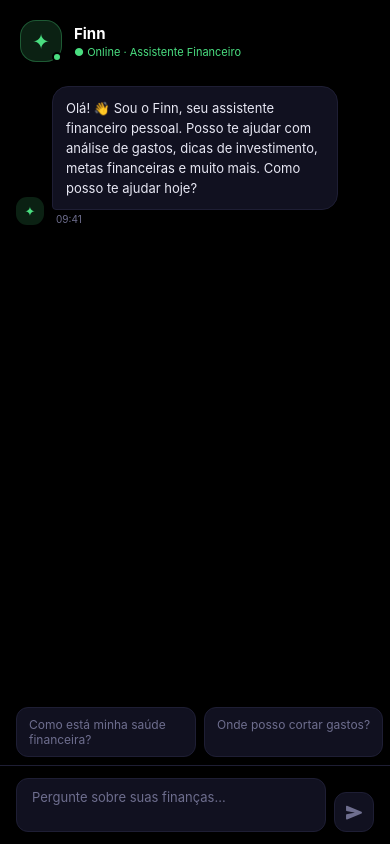
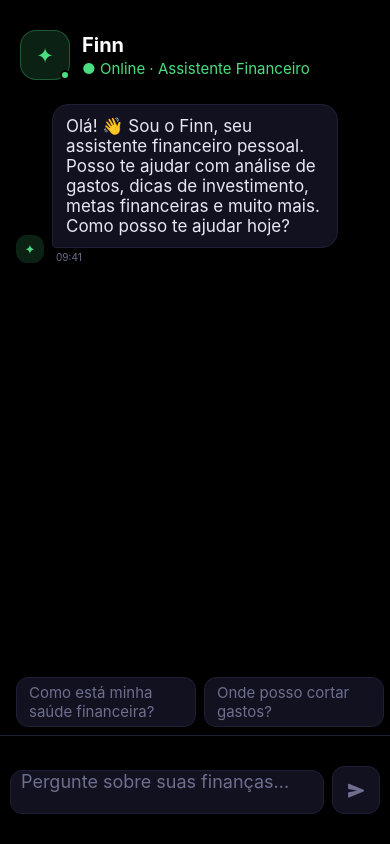
Before and after one commit to Douglas-Bezerra/FinUp, a React Native app in the folder mobileapp/: screen /Assistente in a window 390 px wide. Built offline with nearby package versions, Linux system fonts and the light colour scheme; no server answers.

Commit message:
aplicado estilo de gradiente em algumas partes da tela do assistente

```diff
--- a/mobileapp/src/views/TelaAssistente.tsx
+++ b/mobileapp/src/views/TelaAssistente.tsx
@@ -12,6 +12,7 @@ import { useEffect, useRef, useState } from "react";
 import { Ionicons } from "@expo/vector-icons";
 
 import { colors } from "../styles/colors";
+import GradientText from "../components/GradientText"
 
 type Msg = {
     id: number;
@@ -111,17 +112,20 @@ export default function TelaAssistente() {
             {/* Cabeçalho */}
             <View style={styles.header}>
                 <View style={styles.finnIcon}>
-                    <Text style={styles.finnSymbol}>✦</Text>
-
+                    <GradientText style={styles.finnSymbol}>
+                        ✦
+                    </GradientText>
                     <View style={styles.onlineDot} />
                 </View>
 
                 <View>
-                    <Text style={styles.finnName}>Finn</Text>
+                    <GradientText style={styles.finnName}>
+                        Finn
+                    </GradientText>
 
-                    <Text style={styles.onlineText}>
+                    <GradientText style={styles.onlineText}>
                         ● Online · Assistente Financeiro
-                    </Text>
+                    </GradientText>
                 </View>
             </View>
 
@@ -145,7 +149,9 @@ export default function TelaAssistente() {
                     >
                         {message.role === "bot" && (
                             <View style={styles.botIcon}>
-                                <Text style={styles.botIconText}>✦</Text>
+                                <GradientText style={styles.botIconText}>
+                                    ✦
+                                </GradientText>
                             </View>
                         )}
 
@@ -187,7 +193,9 @@ export default function TelaAssistente() {
                 {typing && (
                     <View style={styles.messageRow}>
                         <View style={styles.botIcon}>
-                            <Text style={styles.botIconText}>✦</Text>
+                            <GradientText style={styles.botIconText}>
+                                ✦
+                            </GradientText>
                         </View>
 
                         <View style={styles.typingBubble}>
@@ -271,16 +279,16 @@ const styles = StyleSheet.create({
     },
     /* Header */
     header: {
-     flexDirection: "row",
+        flexDirection: "row",
         alignItems: "center",
         paddingHorizontal: 20,
-        paddingTop: 20,
+        paddingTop: 30,
         paddingBottom: 14,
         gap: 12,
     },
     finnIcon: {
-        width: 42,
-        height: 42,
+        width: 50,
+        height: 50,
         borderRadius: 16,
         backgroundColor: "rgba(74, 222, 128, 0.15)",
         borderWidth: 1,
@@ -305,12 +313,12 @@ const styles = StyleSheet.create({
     },
     finnName: {
         color: colors.foreground,
-        fontSize: 15,
+        fontSize: 20,
         fontWeight: "700",
     },
     onlineText: {
         color: colors.primary,
-        fontSize: 11,
+        fontSize: 15,
         marginTop: 2,
     },
     /* Mensagens */
@@ -364,7 +372,7 @@ const styles = StyleSheet.create({
         borderBottomRightRadius: 4,
     },
     messageText: {
-        fontSize: 13,
+        fontSize: 17,
         lineHeight: 20,
     },
     botText: {
@@ -419,39 +427,36 @@ const styles = StyleSheet.create({
         borderColor: colors.border,
         borderRadius: 12,
         paddingHorizontal: 12,
-        paddingVertical: 9,
+        paddingVertical: 5,
         maxWidth: 180,
     },
     quickText: {
         color: colors.mutedForeground,
-        fontSize: 12,
+        fontSize: 15,
     },
     /* Input */
     inputContainer: {
         flexDirection: "row",
         alignItems: "flex-end",
         gap: 8,
-        paddingHorizontal: 16,
-        paddingVertical: 12,
+        paddingHorizontal: 10,
+        paddingVertical: 30,
         borderTopWidth: 1,
         borderTopColor: colors.border,
     },
     input: {
         flex: 1,
-        minHeight: 40,
-        maxHeight: 100,
         backgroundColor: colors.card,
         borderWidth: 1,
         borderColor: colors.border,
         borderRadius: 12,
-        paddingHorizontal: 15,
-        paddingVertical: 10,
+        paddingHorizontal: 10,
         color: colors.foreground,
-        fontSize: 13,
+        fontSize: 18,
     },
     sendButton: {
-        width: 40,
-        height: 40,
+        width: 48,
+        height: 48,
         borderRadius: 12,
         alignItems: "center",
         justifyContent: "center",
```
